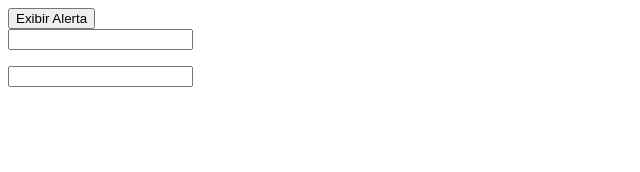
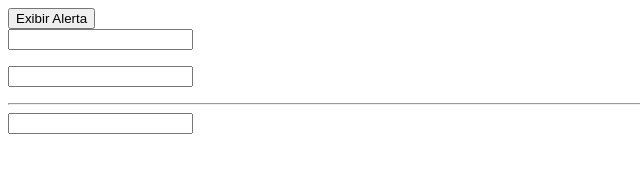
Before and after one commit to Deyveson/Curso-VueJs, a plain HTML site: page dom/eventos/desafio-02/index.html in a window 1280 px wide. Shown: the whole page, without its empty margins (0-640 px from the left). Drawn offline with nearby package versions, Linux system fonts and the light colour scheme.

Commit message:
atualizando

```diff
--- a/dom/desafio-02/app.js
+++ b/dom/eventos/desafio-02/app.js
@@ -6,6 +6,9 @@ new Vue({
   methods: {
     exibirAlerta() {
       alert("Estou Alertando");
+    },
+    alterarValor(e){
+        this.valor = e.target.value
     }
   }
 });
--- a/dom/desafio-02/index.html
+++ b/dom/eventos/desafio-02/index.html
@@ -19,5 +19,13 @@
         <input type="text" v-on:keyup.enter="valor = $event.target.value">
         <p>{{ valor }}</p>
     </div>
+
+    <hr>
+
+    <div>
+        <input type="text" v-on:keyup.enter="alterarValor">
+        <p>{{ valor }}</p>
+    </div>
+
 </div>
 <script src="app.js"></script>
```
